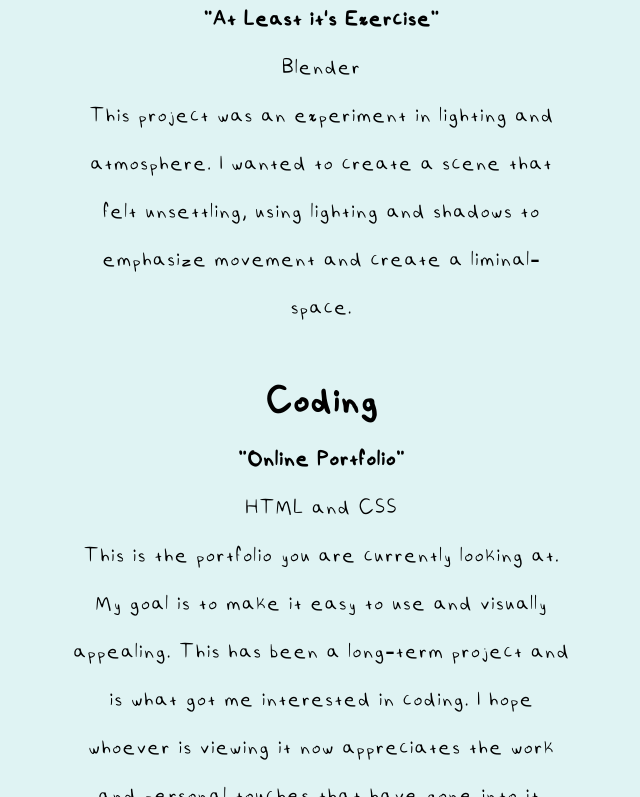
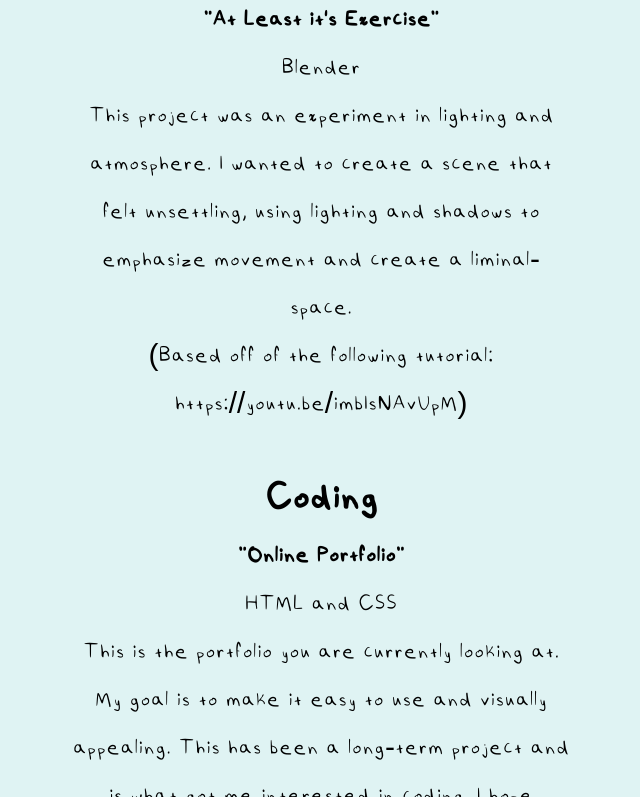
Before and after one commit to crooksnwhiskey/Portfolio, a plain HTML site: page css/index.html in a window 1280 px wide. Shown: the part 2188-2985 px from the top of the page, without its empty margins (319-959 px from the left). Drawn offline with Linux system fonts and the light colour scheme.

Commit message:
Update index.html

```diff
--- a/css/index.html
+++ b/css/index.html
@@ -53,7 +53,7 @@
                     <video autoplay loop muted playsinline class="animation-video">
                         <source src="video/crawl.mp4">
                     </video>
-                    <p><strong>"At Least it's Exercise"</strong><br>Blender<br>This project was an experiment in lighting and atmosphere. I wanted to create a scene that felt unsettling, using lighting and shadows to emphasize movement and create a liminal-space.</p>
+                    <p><strong>"At Least it's Exercise"</strong><br>Blender<br>This project was an experiment in lighting and atmosphere. I wanted to create a scene that felt unsettling, using lighting and shadows to emphasize movement and create a liminal-space.<br>(Based off of the following tutorial: https://youtu.be/imbIsNAvUpM)</p>
                 </div>
             </div>
         </div>
```
